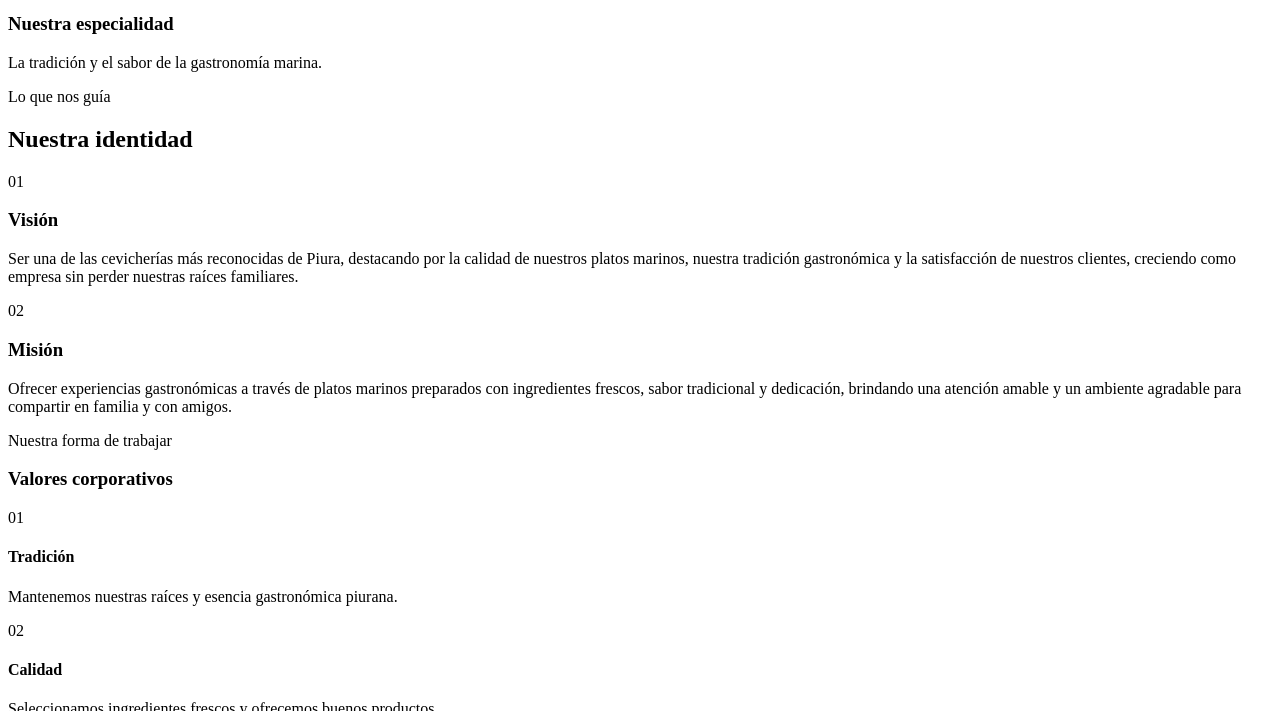
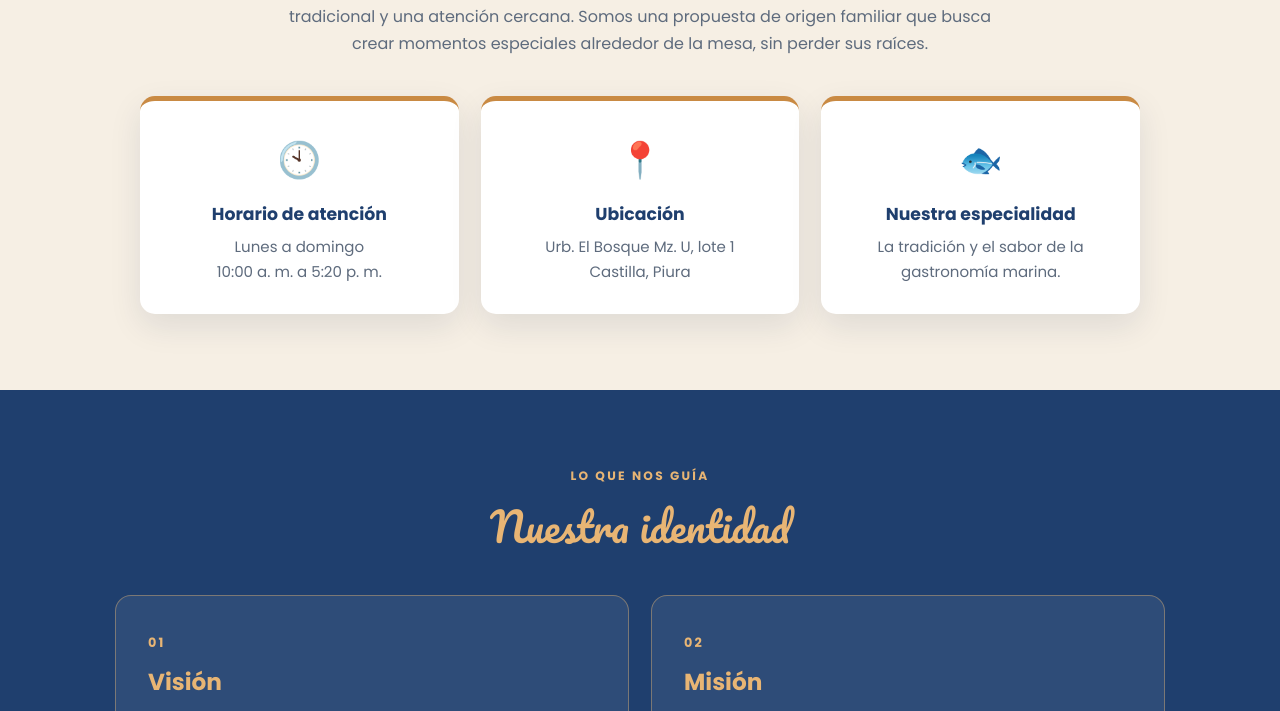
Before and after one commit to jxtl/Pagina-cev, a plain HTML site: page index.html in a window 1280 px wide. Shown: the part 757-1468 px from the top of the page. Drawn offline with Linux system fonts and the light colour scheme.

Commit message:
Update index.html

```diff
--- a/index.html
+++ b/index.html
@@ -8,7 +8,7 @@
   <link rel="preconnect" href="https://fonts.googleapis.com">
   <link rel="preconnect" href="https://fonts.gstatic.com" crossorigin>
   <link href="https://fonts.googleapis.com/css2?family=Pacifico&family=Poppins:wght@300;400;500;600;700&display=swap" rel="stylesheet">
-  <link rel="stylesheet" href="styles_actualizado.css">
+  <link rel="stylesheet" href="styles.css">
 </head>
 <body>
   <header class="navbar">
```
